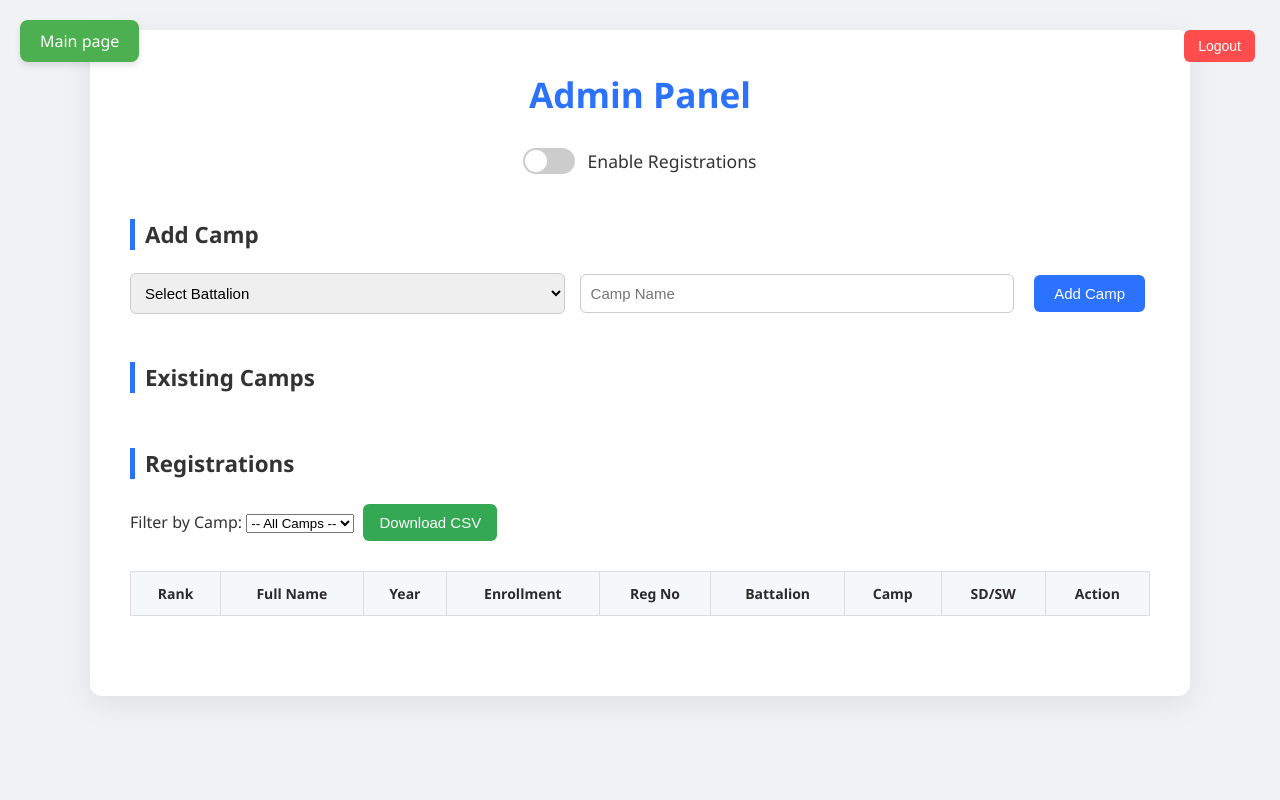
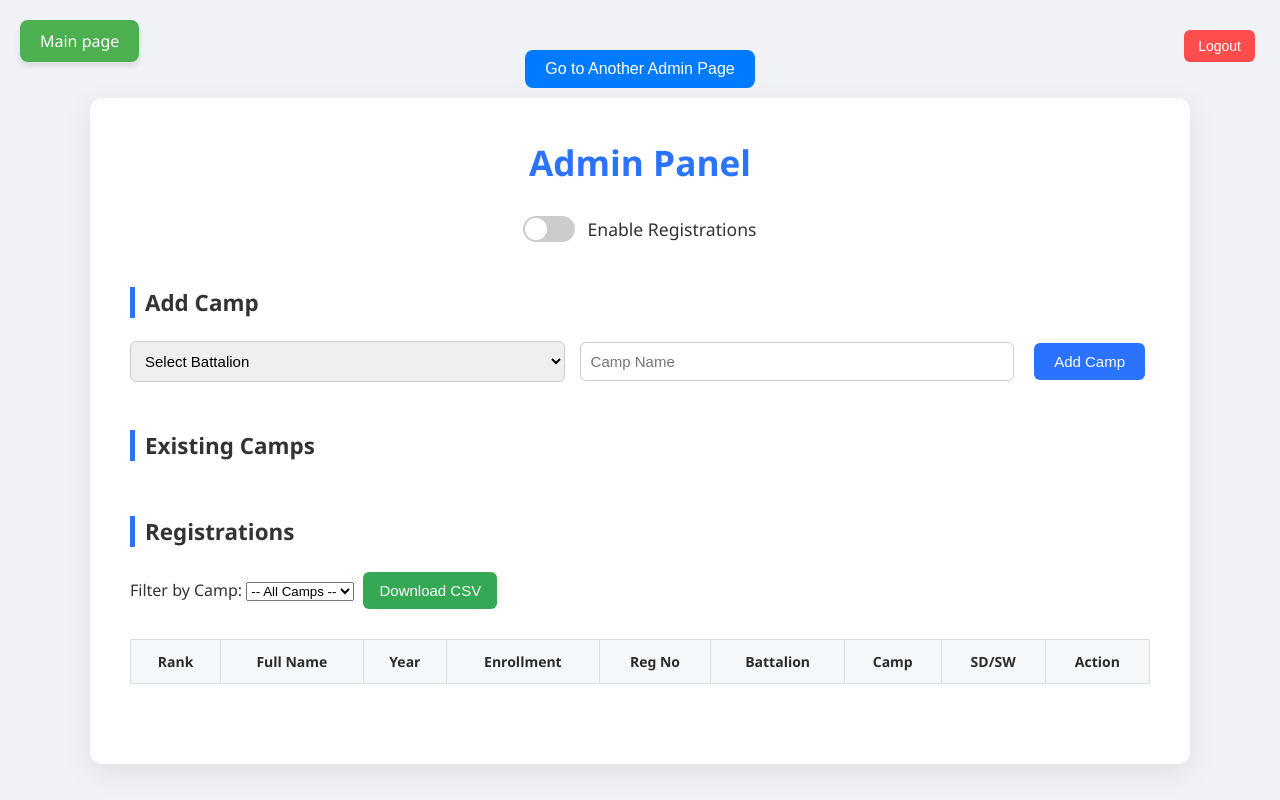
Before and after one commit to naniumesh/ncc-campregistration, a website: page public/admin page/admin.html in a window 1280 px wide. Drawn offline with Linux system fonts and the light colour scheme; no server answers.

Commit message:
Update admin.html

```diff
--- a/public/admin page/admin.html
+++ b/public/admin page/admin.html
@@ -10,6 +10,14 @@
   <div style="text-align: right; margin-bottom: 10px;">
         <button onclick="logout()" style="background:#ff4d4d; color:white; border:none; padding:8px 14px; border-radius:6px; cursor:pointer;">Logout</button>
   </div>
+
+    <!-- NEW BUTTON CENTERED ABOVE THE HEADLINE -->
+  <div style="margin-top: 10px; text-align: center;">
+    <button onclick="window.location.href='https://lpunccwebsite2025.z29.web.core.windows.net/ADMIN%20PAGE/admin.html'" style="padding: 10px 20px; background-color: #007BFF; color: white; border: none; border-radius: 8px; cursor: pointer; font-size: 16px;">
+      Go to Another Admin Page
+    </button>
+  </div>
+
   <a href="../register.html" class="corner-button">Main page</a>
   <div class="container">
     <h1>Admin Panel</h1>
```
